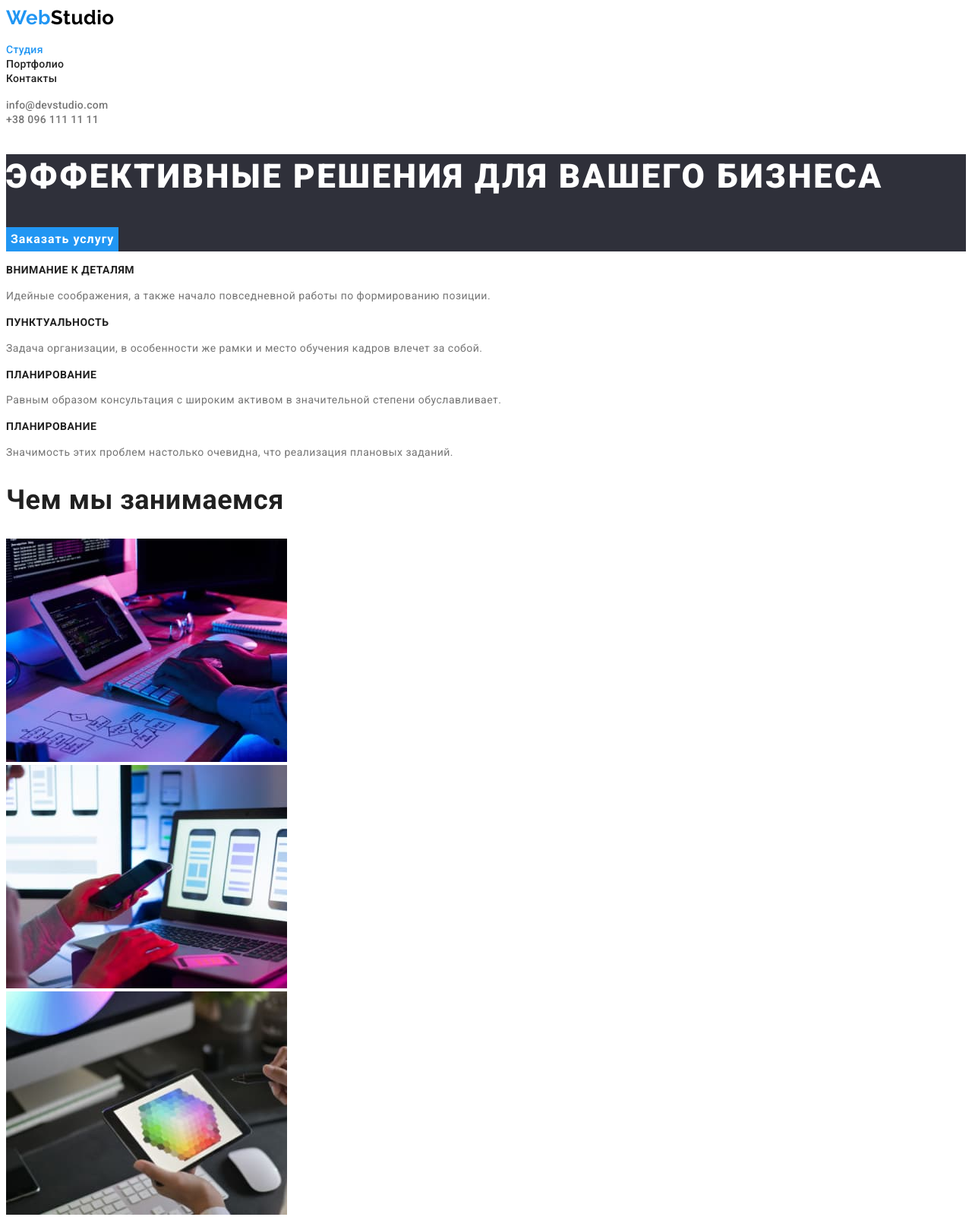
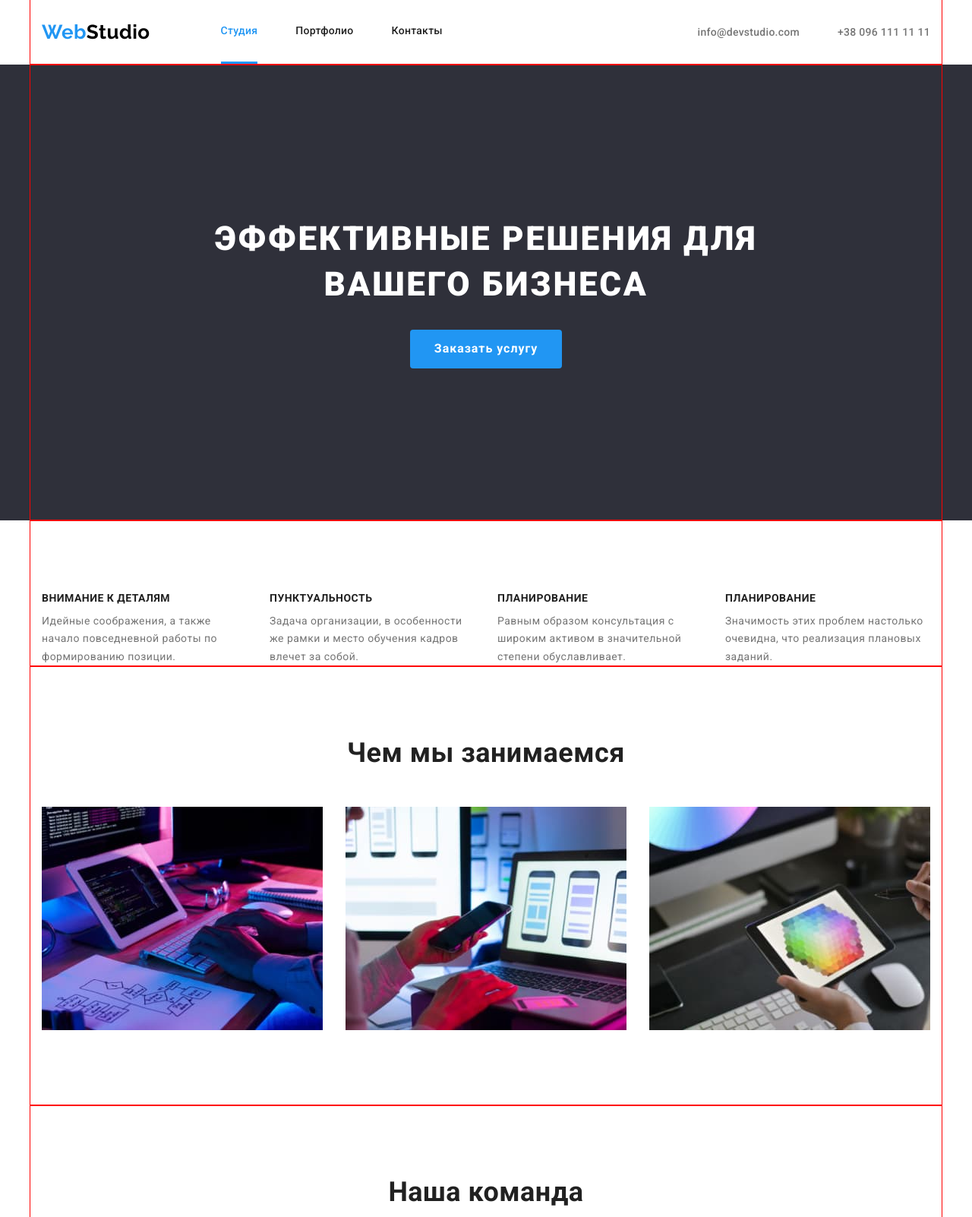
Before and after one commit to nikolas-poberezhniy/goit-markup-hw-03, a plain HTML site: page index.html in a window 1280 px wide. Shown: the top 1602 px of the page at 76% size. Drawn offline with nearby package versions, Linux system fonts and the light colour scheme.

Commit message:
Сверстан дизайн index

```diff
--- a/css/styles.css
+++ b/css/styles.css
@@ -15,6 +15,10 @@ body{
     color: var(--primary-text-color);
 
     letter-spacing: 0.03em;;
+}
+
+p, ul, h1,h2,h3,h4,h5,h6{
+    margin: 0;
 }
 
 .list {
@@ -41,13 +45,38 @@ body{
 
 }
 
+.container{
+    width: 1200px;
+    padding-left: 15px;
+    padding-right: 15px;
+    outline: 1px solid red;
+    margin-left: auto;
+    margin-right: auto;
+}
+
+.section{
+    padding-top: 94px;
+    padding-bottom: 94px;
+}
+
 /* ---------------------header--------------------- */
+.header{
+    display: flex;
+    align-items: center;
+
+}
+
+.header > nav{
+    display: flex;
+    align-items: center;
+}
 
 .logo{
     font-family: 'Raleway', sans-serif;
     font-weight: bold;
     font-size: 26px;
     line-height: 1.2;
+    margin-right: 93px;
 
     color: var(--style-color);
 }
@@ -56,8 +85,16 @@ body{
     color: var(--logo-second);
 }
 
-.logo-footer{
-    color: var(--general-color);
+.site-nav , .auth-nav{
+    display: flex;
+}
+
+.site-nav  li+li{
+    margin-left: 50px;
+}
+
+.auth-nav {
+    margin-left: auto;
 }
 
 .nav-link{
@@ -65,13 +102,19 @@ body{
     font-size: 14px;
     line-height: 1.2;
     letter-spacing: 0.02em;;
-
     color: inherit;
+    padding-top: 32px;
+    padding-bottom: 32px;
+    display: inline-block;
 }
 
 .nav-link.active{
     color: var(--style-color);
+    border-bottom: 4px solid var(--style-color);
+
 }
+
+
 
 .contact-link{
     color: var(--secondary-text-color);
@@ -80,7 +123,13 @@ body{
 
 .hero{
     background-color: var(--background-color);
-}
+ }
+
+ .hero-content{
+     padding: 200px;
+     text-align: center;
+ }
+
 
 .hero-title{
     font-size: 44px;
@@ -90,6 +139,7 @@ body{
     text-transform: uppercase;
     color: var(--general-color);
 
+    margin-bottom: 30px;
 }
 
 .button-hero{
@@ -99,6 +149,9 @@ body{
     letter-spacing: 0.06em;;
     line-height: 1.9;
 
+    padding: 10px 32px;
+    border-radius: 4px;
+
     color: var(--general-color);
     background-color: var(--style-color);
     border: none;
@@ -107,6 +160,7 @@ body{
 }
 
 /* ---------------------advantages--------------------- */
+
 .adv-title{
     visibility: hidden;
     position: absolute;
@@ -117,6 +171,7 @@ body{
     font-weight: bold;
     line-height: 1.2;
     text-transform: uppercase;
+    margin-bottom: 10px;
 }
 
 .adv-content{
@@ -126,8 +181,56 @@ body{
     color:var(--secondary-text-color) ;
 }
 
+.adv-set{
+    display: flex;
+}
+
+.adv-set>li{
+    width: 100%;
+}
+
+.adv-set>li:not(:last-child){
+    margin-right: 30px;
+}
+
+.adv.section{
+    padding-bottom: 0px;
+}
+
+/* ---------------------activity--------------------- */
+
+.activity{
+    text-align: center;
+}
+
+.section-title{
+    margin-bottom: 50px;
+}
+
+.activity-card{
+    display: flex;
+}
+.activity-card>li+li{
+    margin-left: 30px;
+}
+
 /* ---------------------team--------------------- */
+.team{
+text-align: center;
+}
 
+.team ul{
+    display: flex;
+}
+
+.team li{
+    box-shadow: 0px 1px 3px rgba(0, 0, 0, 0.12), 0px 1px 1px rgba(0, 0, 0, 0.14), 0px 2px 1px rgba(0, 0, 0, 0.2);
+    border-radius: 0px 0px 4px 4px;
+}
+
+.team li+li{
+    margin-left: 30px;
+}
 .team-title,
 .team-content{
     font-size: 14px;
@@ -135,15 +238,30 @@ body{
 }
 .team-title{
     font-weight: 500;
+    margin-bottom: 10px;
 
 }
 .team-content{
     color:var(--secondary-text-color);
 }
 
+.team-card-content{
+    padding: 30px 0px;
+}
+
 /* ---------------------footer--------------------- */
 .footer{
     background-color: var(--background-color);
+}
+
+.footer .logo{
+    margin-bottom: 20px;
+    display: inline-block
+}
+
+.footer .container{
+    padding-top: 60px;
+    padding-bottom: 60px;
 }
 
 .footer-text,
@@ -152,6 +270,14 @@ body{
     line-height: 1.7;
     color: rgba(255, 255, 255, 0.6);
     font-style: normal;
+}
+
+.footer li+li{
+    margin-top: 10px;
+}
+
+.logo-footer{
+    color: var(--general-color);
 }
 
 .footer-address{
@@ -199,3 +325,7 @@ color: var(--general-color);
 
     color: var(--secondary-text-color);
 }
+
+.portfolio-card{
+    border: 1px solid #ECECEC;
+}
--- a/index.html
+++ b/index.html
@@ -4,6 +4,9 @@
 <head>
     <meta charset="UTF-8">
     <meta http-equiv="X-UA-Compatible" content="IE=edge">
+    <link rel="stylesheet" href="https://cdnjs.cloudflare.com/ajax/libs/modern-normalize/1.1.0/modern-normalize.min.css"
+        integrity="sha512-wpPYUAdjBVSE4KJnH1VR1HeZfpl1ub8YT/NKx4PuQ5NmX2tKuGu6U/JRp5y+Y8XG2tV+wKQpNHVUX03MfMFn9Q=="
+        crossorigin="anonymous" referrerpolicy="no-referrer" />
     <link rel="stylesheet" href="./css/styles.css">
     <meta name="viewport" content="width=device-width, initial-scale=1.0">
     <link rel="preconnect" href="https://fonts.googleapis.com">
@@ -16,32 +19,37 @@
 
 <body>
     <header>
+        <div class="container header">
             <nav>
                 <a class="link logo" href="./index.html">Web<span class="logo-header">Studio</span></a>
 
-            <ul class="list">
+                <ul class="list site-nav">
                     <li><a class="link nav-link active" href="./index.html">Cтудия</a></li>
                     <li><a class="link nav-link" href="./portfolio.html">Портфолио</a></li>
                     <li><a class="link nav-link" href="">Контакты</a></li>
                 </ul>
             </nav>
 
-        <ul class="list">
+            <ul class="list auth-nav site-nav">
                 <li><a class="link nav-link contact-link" href="mailto:info@devstudio.com">info@devstudio.com</a></li>
                 <li><a class="link nav-link contact-link" href="tel:+380961111111">+38 096 111 11 11</a></li>
             </ul>
+        </div>
     </header>
 
     <main>
         <section class="hero">
+            <div class="container hero-content">
                 <h1 class="hero-title">Эффективные решения для вашего бизнеса</h1>
                 <button class="button-hero" type="button">Заказать услугу</button>
+            </div>
 
         </section>
 
         <section>
+            <div class="container section adv">
                 <h2 class="adv-title">Сильные стороны</h2> <!-- Убрать в CSS -->
-            <ul class="list">
+                <ul class="list adv-set">
                     <li>
                         <h3 class="adv-section-title">Внимание к деталям</h3>
                         <p class="adv-content">Идейные соображения, а также начало повседневной работы по формированию
@@ -49,7 +57,8 @@
                     </li>
                     <li>
                         <h3 class="adv-section-title">Пунктуальность</h3>
-                    <p class="adv-content">Задача организации, в особенности же рамки и место обучения кадров влечет за
+                        <p class="adv-content">Задача организации, в особенности же рамки и место обучения кадров влечет
+                            за
                             собой.</p>
                     </li>
                     <li>
@@ -59,15 +68,19 @@
                     </li>
                     <li>
                         <h3 class="adv-section-title">Планирование</h3>
-                    <p class="adv-content">Значимость этих проблем настолько очевидна, что реализация плановых заданий.
+                        <p class="adv-content">Значимость этих проблем настолько очевидна, что реализация плановых
+                            заданий.
                         </p>
                     </li>
                 </ul>
+            </div>
+
         </section>
 
         <section>
+            <div class="container section activity">
                 <h2 class="section-title">Чем мы занимаемся</h2>
-            <ul class="list">
+                <ul class="list activity-card">
                     <li><img src="./images/services-1.jpg" width="370" height="294"
                             alt="Специалист создает алгоритмы и пишет код"></li>
                     <li><img src="./images/services-2.jpg" width="370" height="294"
@@ -76,36 +89,50 @@
                     <li><img src="./images/services-3.jpg" width="370" height="294"
                             alt="Специалист работает с цветовой палитры"></li>
                 </ul>
+            </div>
+
         </section>
 
         <section>
+            <div class="container section team">
                 <h2 class="section-title">Наша команда</h2>
-            <ul class="list">
+                <ul class="list ">
                     <li>
                         <img src="./images/team-1.jpg" width="270" height="260" alt="Сотрудник студии">
+                        <div class="team-card-content">
                             <h3 class="team-title">Игорь Демьяненко</h3>
                             <p class="team-content" lang="en">Product Designer</p>
+                        </div>
                     </li>
                     <li>
                         <img src="./images/team-2.jpg" width="270" height="260" alt="Сотрудник студии">
+                        <div class="team-card-content">
                             <h3 class="team-title">Ольга Репина</h3>
                             <p class="team-content" lang="en">Frontend Developer</p>
+                        </div>
                     </li>
                     <li>
                         <img src="./images/team-3.jpg" width="270" height="260" alt="Сотрудник студии">
+                        <div class="team-card-content">
                             <h3 class="team-title">Николай Тарасов</h3>
                             <p class="team-content" lang="en">Marketing</p>
+                        </div>
                     </li>
                     <li>
                         <img src="./images/team-4.jpg" width="270" height="260" alt="Сотрудник студии">
+                        <div class="team-card-content">
                             <h3 class="team-title">Михаил Ермаков</h3>
                             <p class="team-content" lang="en">UI Designer</p>
+                        </div>
                     </li>
                 </ul>
+            </div>
+
         </section>
     </main>
 
     <footer class="footer">
+        <div class="container ">
             <a class="link logo" href="./index.html">Web<span class="logo-footer">Studio</span></a>
             <address>
                 <ul class="list">
@@ -117,6 +144,8 @@
                     <li><a class="link footer-text" href="tel:+380991111111">+38 099 111 11 11</a></li>
                 </ul>
             </address>
+        </div>
+
     </footer>
 </body>
 
```
Also changed, not shown: portfolio.html (+24 -12 lines). Lines whose indentation alone changed are shown as unchanged.
